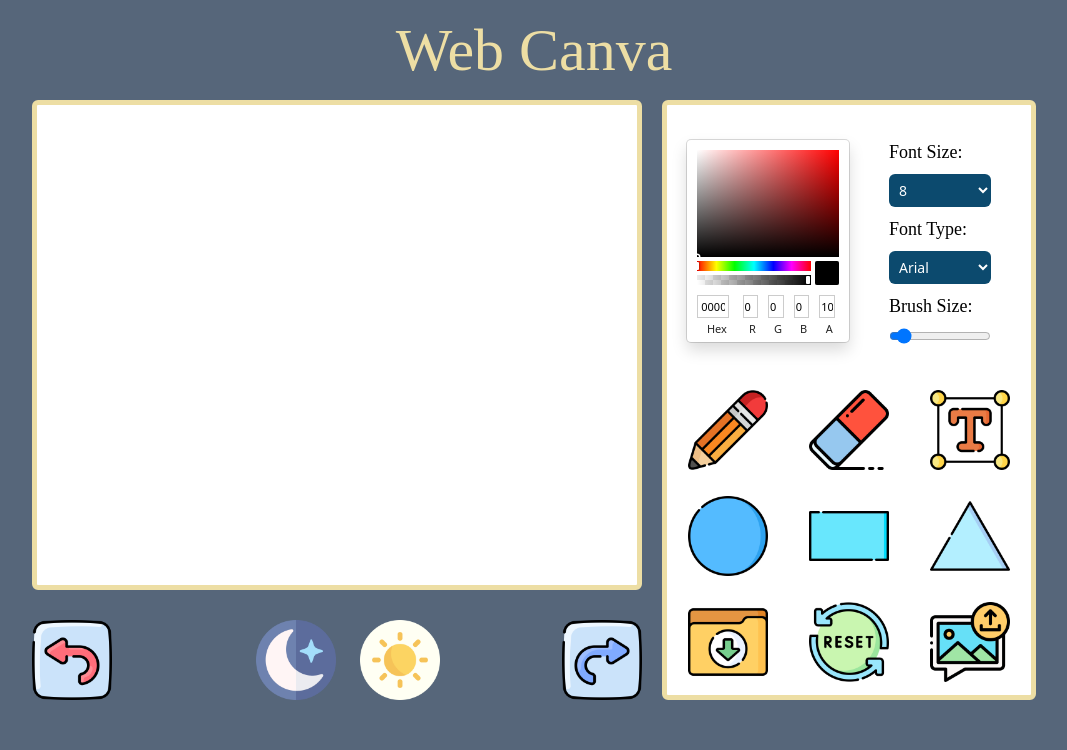
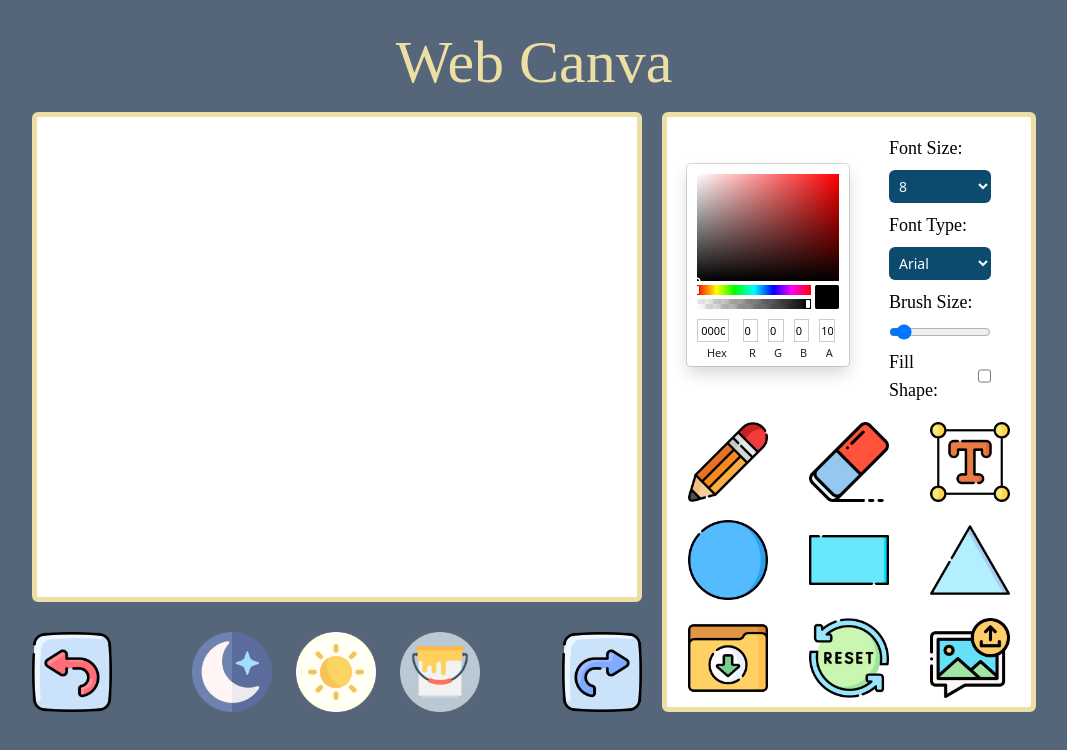
Before and after one commit to joan0802/Web-Canvas, a React (Vite) app: page / in a window 1280 px wide. Shown: the top 750 px of the page, without its empty margins (106-1173 px from the left). Built offline with nearby package versions, Linux system fonts and the light colour scheme; the HTML template or start-up script is replaced by a standard one; a web font is replaced by a local one.

Commit message:
add painter, fill shape

```diff
--- a/src/App.jsx
+++ b/src/App.jsx
@@ -1,7 +1,7 @@
 import { useState } from 'react';
 import './App.css';
 import React from 'react';
-import { addText, resetCanva, changeCursor, changeColor, downloadCanva, undo, redo, uploadImage } from './function';
+import { addText, resetCanva, changeCursor, changeColor, downloadCanva, undo, redo, uploadImage} from './function';
 import { SketchPicker } from 'react-color';
 import { ToolButton } from './ToolButton';
 
@@ -11,7 +11,7 @@ function App() {
 
     const handleTheme = (theme) => {
         setTheme(theme);
-        if(theme === 'dark') {
+        if (theme === 'dark') {
             document.body.style.backgroundColor = "#56667A";
         }
         else {
@@ -33,14 +33,14 @@ function App() {
     const handleErasing = () => {
         changeCursor("eraser");
     }
-    const handleShape= (shape) => {
+    const handleShape = (shape) => {
         changeCursor(shape);
     }
 
 
     return (
 
-        <div className="mr-20 ml-20 mb-20 h-screen overflow-auto">
+        <div className="mr-20 ml-20 my-3 h-screen overflow-auto">
             <div className='flex justify-center'>
                 <p className={`yeseva-one-regular title ${theme} flex items-center font-bold text-6xl mt-5 mb-5 rounded-lg`}>Web Canva</p>
             </div>
@@ -58,9 +58,10 @@ function App() {
                     <div className='absolute bottom-0 left-0'>
                         <img onClick={() => undo()} className="hover: cursor-pointer" width="80px" height="80px" src='undo.png' alt="undo"></img>
                     </div>
-                    <div className='flex jusify-center items-center absolute bottom-0 left-56 gap-6'>
+                    <div className='flex jusify-center items-center absolute bottom-0 left-40 gap-6'>
                         <img onClick={() => handleTheme('dark')} width="80px" height="80px" src='night-mode.png' className='hover: cursor-pointer'></img>
                         <img onClick={() => handleTheme('light')} width="80px" height="80px" src='light-mode.png' className='hover: cursor-pointer'></img>
+                        <img onClick={() => changeCursor("painter")} width={80} height={80} src="paint-bucket.png" className='hover: cursor-pointer'/>
                     </div>
                     <div className='absolute bottom-0 right-0'>
                         <img onClick={() => redo()} className='hover: cursor-pointer' width="80px" height="80px" src='../public/redo.png' alt="redo"></img>
@@ -78,7 +79,7 @@ function App() {
                         />
                     </div>
 
-                    <div className='col-span-3 flex flex-col justify-center gap-2 mx-10 my-5 rounded-md'>
+                    <div className='col-span-3 flex flex-col justify-center gap-2 mx-10 mt-2 rounded-md'>
                         <p className='yeseva-one-regular text-lg font-bold'>Font Size:</p>
                         <form className="max-w-sm">
                             <select id="fontSize" className="bg-sky-900 text-white text-sm rounded-md block w-full p-1.5">
@@ -101,16 +102,20 @@ function App() {
                         </form>
                         <p className='yeseva-one-regular text-lg font-bold'>Brush Size:</p>
                         <input id="brushSize" type='range' min="1" max="50" defaultValue="5" className='bg-black'></input>
+                        <div className='flex gap-4 space-between'>
+                            <p className='yeseva-one-regular text-lg font-bold'>Fill Shape:</p>
+                            <input id="fillShape" type='checkbox' defaultValue="" className=''></input>
                         </div>
-                    <ToolButton func={handleDrawing} img={'../public/pencil.png'}/>
-                    <ToolButton func={handleErasing} img={'../public/eraser.png'}/>
-                    <ToolButton func={handleText} img={'../public/text.png'}/>
-                    <ToolButton func={() => handleShape("circle")} img={'../public/circle.png'}/>
-                    <ToolButton func={() => handleShape("rectangle")} img={'../public/rectangle.png'}/>
-                    <ToolButton func={() => handleShape("triangle")} img={'../public/triangle.png'}/>
-                    <ToolButton func={downloadCanva} img={'../public/download.png'}/>
-                    <ToolButton func={resetCanva} img={'../public/reset.png'}/>
-                    <ToolButton func={uploadImage} img={'../public/upload.png'}/>
+                    </div>
+                    <ToolButton func={handleDrawing} img={'../public/pencil.png'} />
+                    <ToolButton func={handleErasing} img={'../public/eraser.png'} />
+                    <ToolButton func={handleText} img={'../public/text.png'} />
+                    <ToolButton func={() => handleShape("circle")} img={'../public/circle.png'} />
+                    <ToolButton func={() => handleShape("rectangle")} img={'../public/rectangle.png'} />
+                    <ToolButton func={() => handleShape("triangle")} img={'../public/triangle.png'} />
+                    <ToolButton func={downloadCanva} img={'../public/download.png'} />
+                    <ToolButton func={resetCanva} img={'../public/reset.png'} />
+                    <ToolButton func={uploadImage} img={'../public/upload.png'} />
                     <input type="file" id="uploadFile"></input>
                 </div>
             </div>
--- a/src/function.jsx
+++ b/src/function.jsx
@@ -61,6 +61,10 @@ export function changeCursor(type) {
         canva.style.cursor = "url('triangle32.png'), auto";
         readyToDraw();
     }
+    else if (type == "painter") {
+        canva.style.cursor = "url('painter-bucket32.png'), auto";
+        readyToDraw();
+    }
     else if (type == "text")
         canva.style.cursor = "text";
     else
@@ -74,6 +78,7 @@ export function resetCanva() {
     const ctx = canva.getContext("2d");
     ctx.clearRect(0, 0, canva.width, canva.height);
     canva.innerHTML = "";
+    canva.style.backgroundColor = "white";
     initApp();
     console.log("reset");
 }
@@ -89,6 +94,11 @@ export function readyToDraw() {
         startX = e.offsetX - canva.offsetLeft;
         startY = e.offsetY - canva.offsetTop;
         tmpCanva = ctx.getImageData(0, 0, canva.width, canva.height);
+        if(tool == "painter") {
+            ctx.fillStyle = pickedColor;
+            ctx.fillRect(0, 0, canva.width, canva.height);
+            addStep();
+        }
     }
 
     const onMouseUp = (e) => {
@@ -107,11 +117,13 @@ export function readyToDraw() {
     const onMouseMove = (e) => {
         if (!isDrawing) return;
         const bSize = document.getElementById("brushSize").value;
+        const isFilled = document.getElementById("fillShape").checked;
+        ctx.strokeStyle = pickedColor;
+        ctx.lineWidth = bSize;
+        ctx.fillStyle = pickedColor;
 
         switch (tool) {
             case "pencil":
-                ctx.strokeStyle = pickedColor;
-                ctx.lineWidth = bSize;
                 ctx.lineCap = "round";
                 ctx.lineTo(e.offsetX - canva.offsetLeft, e.offsetY - canva.offsetTop + 25);
                 ctx.stroke();
@@ -125,22 +137,31 @@ export function readyToDraw() {
                 var radius = Math.sqrt(Math.pow(e.offsetX - canva.offsetLeft - startX, 2) + Math.pow(e.offsetY - canva.offsetTop - startY, 2));
                 ctx.arc(startX, startY, radius, 0, 2 * Math.PI);
                 ctx.fillStyle = pickedColor;
-                ctx.fill();
+                if(isFilled)
+                    ctx.fill();
+                else
+                    ctx.stroke();
                 break;
             case "rectangle":
                 ctx.putImageData(tmpCanva, 0, 0);
-                ctx.fillStyle = pickedColor;
-                ctx.fillRect(startX, startY, e.offsetX - canva.offsetLeft - startX, e.offsetY - canva.offsetTop - startY);
+                if(isFilled)
+                    ctx.fillRect(startX, startY, e.offsetX - canva.offsetLeft - startX, e.offsetY - canva.offsetTop - startY);
+                else
+                    ctx.strokeRect(startX, startY, e.offsetX - canva.offsetLeft - startX, e.offsetY - canva.offsetTop - startY);
                 break;
             case "triangle":
                 ctx.putImageData(tmpCanva, 0, 0);
                 ctx.beginPath();
+                ctx.lineCap = "round";
                 ctx.moveTo(startX, startY);
                 ctx.lineTo(e.offsetX - canva.offsetLeft, e.offsetY - canva.offsetTop);
                 ctx.lineTo(startX * 2 - e.offsetX + canva.offsetLeft, e.offsetY - canva.offsetTop);
                 ctx.lineTo(startX, startY);
                 ctx.fillStyle = pickedColor;
-                ctx.fill();
+                if(isFilled)
+                    ctx.fill();
+                else
+                    ctx.stroke();
                 break;
             default:
                 break;
```
Also changed, not shown: public/paint-bucket.png (added), public/paint-bucket32.png (added). Lines whose indentation alone changed are shown as unchanged.
